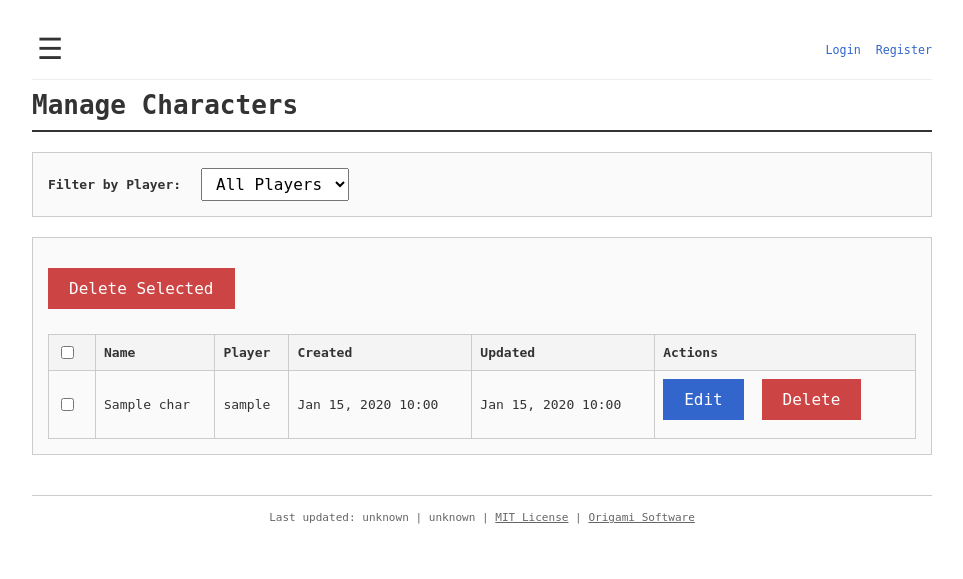
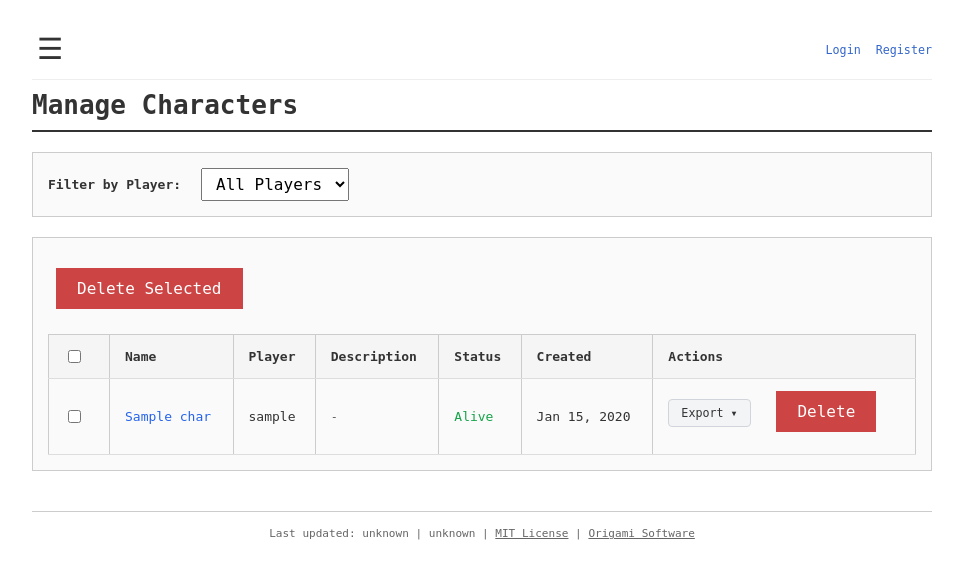
Before and after one commit to smarks/pillars-character-gen, a Django app: template webapp/webapp/generator/templates/generator/manage_characters.html in a window 1280 px wide. Shown: the top 579 px of the page, without its empty margins (158-1121 px from the left). Run offline with Django 5.2, Linux system fonts and the light colour scheme; the template is opened without the code that fills it: most values are stand-ins (such as "Sample title", 1, 10 or a date in 2020); parts of the project's set-up code (start-up, migrations or seed data) failed here and were passed over.

Commit message:
Sync manage_characters style with my_characters
- Add same table styling, clickable rows, hover effects
- Add description and status columns
- Add export dropdown with PDF/Markdown options
- Keep admin-specific features (player filter, bulk delete, checkboxes)

🤖 Generated with [Claude Code](https://claude.com/claude-code)

Co-Authored-By: Claude Opus 4.5 <noreply@anthropic.com>

```diff
--- a/webapp/webapp/generator/templates/generator/manage_characters.html
+++ b/webapp/webapp/generator/templates/generator/manage_characters.html
@@ -3,6 +3,120 @@
 {% block title %}Manage Characters - Pillars{% endblock %}
 
 {% block content %}
+<style>
+/* Characters table styles - same as My Characters */
+.characters-table {
+    width: 100%;
+    border-collapse: collapse;
+}
+
+.characters-table th,
+.characters-table td {
+    padding: 12px 15px;
+    text-align: left;
+    border-bottom: 1px solid #ddd;
+}
+
+.characters-table th {
+    background: #f5f5f5;
+    font-weight: 600;
+}
+
+.character-row {
+    cursor: pointer;
+    transition: background-color 0.15s ease;
+}
+
+.character-row:hover {
+    background-color: #f0f7ff;
+}
+
+.character-row td a {
+    color: #2563eb;
+    text-decoration: none;
+    font-weight: 500;
+}
+
+.character-row td a:hover {
+    text-decoration: underline;
+}
+
+.status-alive {
+    color: #16a34a;
+    font-weight: 500;
+}
+
+.status-deceased {
+    color: #dc2626;
+    font-weight: 500;
+}
+
+.description-cell {
+    color: #666;
+    font-size: 0.9em;
+    max-width: 200px;
+}
+
+.actions-cell {
+    white-space: nowrap;
+}
+
+/* Export dropdown */
+.export-dropdown {
+    position: relative;
+    display: inline-block;
+}
+
+.export-dropdown .dropdown-btn {
+    padding: 6px 12px;
+    background: #f3f4f6;
+    border: 1px solid #d1d5db;
+    border-radius: 4px;
+    cursor: pointer;
+    font-size: 0.9em;
+}
+
+.export-dropdown .dropdown-btn:hover {
+    background: #e5e7eb;
+}
+
+.export-dropdown .dropdown-content {
+    display: none;
+    position: absolute;
+    right: 0;
+    background: white;
+    min-width: 160px;
+    box-shadow: 0 2px 8px rgba(0,0,0,0.15);
+    border-radius: 4px;
+    z-index: 100;
+}
+
+.export-dropdown:hover .dropdown-content {
+    display: block;
+}
+
+.export-dropdown .dropdown-content a {
+    display: block;
+    padding: 10px 15px;
+    color: #333;
+    text-decoration: none;
+    font-size: 0.9em;
+}
+
+.export-dropdown .dropdown-content a:hover {
+    background: #f3f4f6;
+}
+
+.btn.danger {
+    margin-left: 8px;
+}
+
+/* Checkbox column */
+.checkbox-cell {
+    width: 30px;
+}
+</style>
+
 <div class="top-bar">
     <h1>Manage Characters</h1>
 </div>
@@ -37,27 +151,41 @@
             <button type="submit" class="btn danger" id="bulk-delete-btn" disabled onclick="return confirm('Are you sure you want to delete the selected characters?');">Delete Selected</button>
             <span id="selected-count" style="margin-left: 10px; color: #666;"></span>
         </div>
-        <table>
+        <table class="characters-table">
             <thead>
                 <tr>
-                    <th style="width: 30px;"><input type="checkbox" id="select-all" title="Select all"></th>
+                    <th class="checkbox-cell"><input type="checkbox" id="select-all" title="Select all"></th>
                     <th>Name</th>
                     <th>Player</th>
+                    <th>Description</th>
+                    <th>Status</th>
                     <th>Created</th>
-                    <th>Updated</th>
                     <th>Actions</th>
                 </tr>
             </thead>
             <tbody>
                 {% for char in characters %}
-                <tr>
-                    <td><input type="checkbox" name="character_ids" value="{{ char.id }}" class="char-checkbox"></td>
-                    <td>{{ char.name }}</td>
+                <tr class="character-row" onclick="if (!event.target.matches('input, button, a')) window.location='{% url 'character_sheet' char.id %}'">
+                    <td class="checkbox-cell" onclick="event.stopPropagation();"><input type="checkbox" name="character_ids" value="{{ char.id }}" class="char-checkbox"></td>
+                    <td><a href="{% url 'character_sheet' char.id %}">{{ char.name }}</a></td>
                     <td>{{ char.user.username }}</td>
-                    <td>{{ char.created_at|date:"M d, Y H:i" }}</td>
-                    <td>{{ char.updated_at|date:"M d, Y H:i" }}</td>
+                    <td class="description-cell">{{ char.character_data.description|default:"-"|truncatechars:50 }}</td>
                     <td>
-                        <a href="{% url 'character_sheet' char.id %}" class="btn primary">Edit</a>
+                        {% if char.character_data.interactive_died %}
+                        <span class="status-deceased">Deceased</span>
+                        {% else %}
+                        <span class="status-alive">Alive</span>
+                        {% endif %}
+                    </td>
+                    <td>{{ char.created_at|date:"M d, Y" }}</td>
+                    <td class="actions-cell" onclick="event.stopPropagation();">
+                        <div class="export-dropdown">
+                            <button type="button" class="dropdown-btn">Export &#9662;</button>
+                            <div class="dropdown-content">
+                                <a href="{% url 'export_character_pdf' char.id %}">Save as PDF</a>
+                                <a href="{% url 'export_character_markdown' char.id %}">Save as Markdown</a>
+                            </div>
+                        </div>
                         <form method="post" action="{% url 'admin_delete_character' char.id %}" style="display: inline;">
                             {% csrf_token %}
                             <button type="submit" class="btn danger" onclick="return confirm('Are you sure you want to delete {{ char.name }}?');">Delete</button>
```
